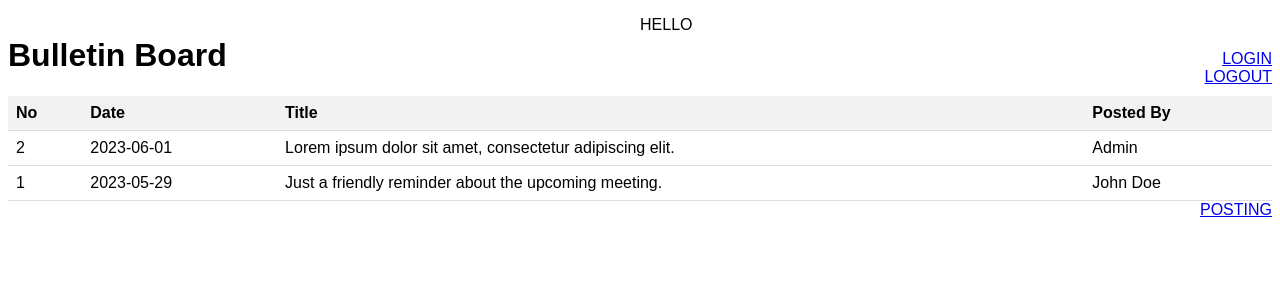
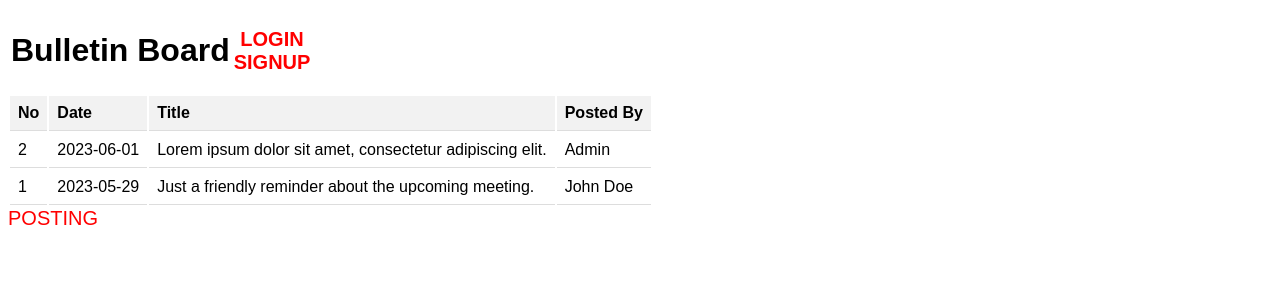
Before and after one commit to ohk4067/project, a Django app: template myapp/templates/index.html in a window 1280 px wide. Shown: the top 300 px of the page. Run offline with Django 4.2, Linux system fonts and the light colour scheme; the template is opened without the code that fills it, so the values that code supplies are empty.

Commit message:
20230625DESK

```diff
--- a/firstproject/settings.py
+++ b/firstproject/settings.py
@@ -43,7 +43,8 @@ INSTALLED_APPS = [
 AUTH_USER_MODEL = 'myapp.User'
 
 AUTHENTICATION_BACKENDS = [
-    'myapp.backends.MyCustomBackend',
+    'myapp.authentication.MyCustomBackend',
+    'django.contrib.auth.backends.ModelBackend',
 ]
 
 MIDDLEWARE = [
@@ -58,7 +59,7 @@ MIDDLEWARE = [
 ]
 
 ROOT_URLCONF = 'firstproject.urls'
-LOGIN_REDIRECT_URL = '/test'
+LOGIN_REDIRECT_URL = '/index'
 
 TEMPLATES = [
     {
--- a/firstproject/static/css/index.css
+++ b/firstproject/static/css/index.css
@@ -1,26 +1,23 @@
-a {
-    float:right;
-}
-
-.benner {
-  float: left; width: 50%;
-}
-
 body {
     font-family: Arial, sans-serif;
   }
-  table {
+  .mainpost table {
     border-collapse: collapse;
     width: 100%;
   }
-  th, td {
+  .mainpost th, .mainpost td {
     padding: 8px;
     text-align: left;
     border-bottom: 1px solid #ddd;
   }
-  th {
+  .mainpost th {
     background-color: #f2f2f2;
   }
-  tr:hover {
+  .mainpost tr:hover {
     background-color: #f5f5f5;
   }
+a {
+  color: red;
+  font-size: 20px;
+  text-decoration: none;
+}
--- /dev/null
+++ b/firstproject/static/script/write.js
@@ -0,0 +1,5 @@
+function startTime() {
+    const today = new Date();
+    let date = today.now();
+    document.getElementById('today').innerHTML = date;
+  }
--- a/firstproject/urls.py
+++ b/firstproject/urls.py
@@ -22,14 +22,14 @@ from django.conf import settings
 
 urlpatterns = [
     path('admin/', admin.site.urls),
-     path('index/',myapp.views.index,name="index"),
+     path('',myapp.views.index,name="index"),
      path('login/',myapp.views.login_view,name="login"),
-     path('',myapp.views.logout_view,name="logout"),
+     path('logout',myapp.views.logout_view,name="logout"),
      path('save/',myapp.views.save,name="save"),
      path('new_post/', myapp.views.write),
      path('blog/', myapp.views.blog, name="blog"),
      path('blog/<int:pk>',myapp.views.posting,name="posting"),
-     path('signup/', myapp.views.signup, name='signup'),
+     path('signup/', myapp.views.signup, name='signup')
 ]
 
 urlpatterns += static(settings.MEDIA_URL, document_root=settings.MEDIA_ROOT)
--- a/myapp/templates/index.html
+++ b/myapp/templates/index.html
@@ -10,24 +10,17 @@
   <title>Bulletin Board</title>
 </head>
 <body>
-  <div class="benner">
-    <h1>Bulletin Board</h1>
-  </div>
-  {% if user.is_auhenticated %}
-  <p>HELLO {{ user.username }}</p>
-  <div class="benner">
-    <a href="index/">LOGOUT</a>
-  </div>
-  {% else %}
-  <p>HELLO {{ user.username }}</p>
-  <div class="benner">
-    <a href="/login/">LOGIN</a>
-  </div>
-  {% endif %}
-  <div class="benner">
-    <a href="{% url 'logout' %}">LOGOUT</a>
-  </div>
   <table>
+    <tr>
+      <th><h1>Bulletin Board</h1></th>
+      {% if user.is_active %}
+      <th><a>{{ user.first_name }}{{ user.last_name }}</a><br><a href="{% url 'logout' %}">LOGOUT</a></th>
+      {% else %}
+      <th><a href="/login/">LOGIN</a><br><a href="/signup/">SIGNUP</a></th>
+
+      {% endif %}
+    </tr>
+  <table class="mainpost">
     <tr>
       <th>No</th>
       <th>Date</th>
@@ -48,8 +41,12 @@
     </tr>
     <!-- Add more rows for additional bulletin board entries -->
   </table>
+  {% if user.is_active %}
   <div>
     <a href="/new_post/">POSTING</a>
   </div>
+  {% else %}
+    <a href="/login/">POSTING</a>
+  {% endif %}
 </body>
 </html>
```
Also changed, not shown: myapp/authentication.py (added, +18 -0 lines), myapp/backends.py (deleted, +0 -21 lines), myapp/forms.py (+15 -3 lines), myapp/models.py (+8 -8 lines), myapp/templates/write.html (+12 -9 lines), myapp/views.py (+8 -14 lines), myapp/migrations/0001_initial.py.
